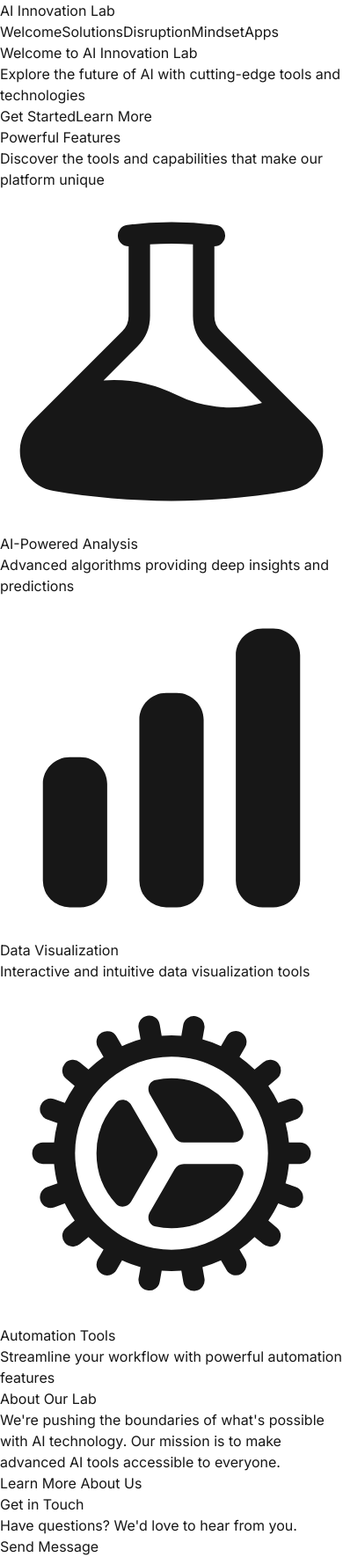
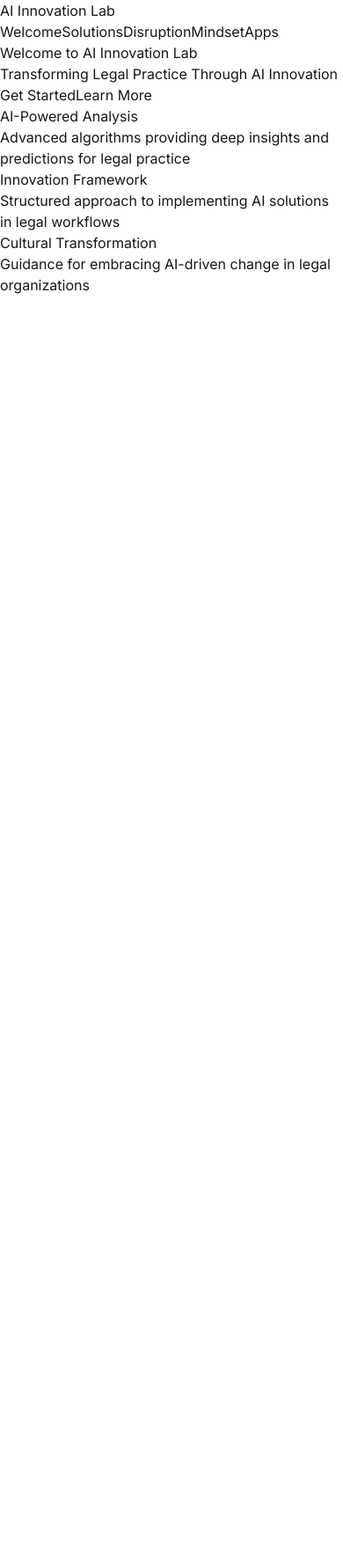
Before and after one commit to TheJohny71/ai-innovation-lab-v2, a Next.js app: page /ai-innovation-lab-v2/ in a window 390 px wide. Shown: the whole page at 88% size. After the commit the page ends 844 px from the top, so only its background shows below. Built offline with nearby package versions, Linux system fonts and the light colour scheme.

Commit message:
Update page.tsx

```diff
--- a/src/app/page.tsx
+++ b/src/app/page.tsx
@@ -1,70 +1,16 @@
 'use client';
-// src/app/page.tsx
-import { Header } from '@/components/shared/Header';
+
+import { BaseLayout } from '@/components/shared/BaseLayout';
 import { Container } from '@/components/shared/Container';
 import { Section, SectionHeader, SectionTitle, SectionDescription } from '@/components/shared/Section';
 import { GradientText } from '@/components/shared/GradientText';
 import { Button } from '@/components/shared/Button';
 import { Card } from '@/components/shared/Card';
 import { motion } from 'framer-motion';
-import {
-  BeakerIcon,
-  ChartBarIcon,
-  CogIcon,
-} from '@heroicons/react/24/solid'; // Changed from outline to solid
 
-// Types for our components
-type ButtonProps = {
-  children: React.ReactNode;
-  variant?: 'default' | 'outline';
-  size?: 'default' | 'lg';
-  className?: string;
-};
-
-type CardProps = {
-  children: React.ReactNode;
-  hover?: boolean;
-  className?: string;
-};
-
-type SectionProps = {
-  children: React.ReactNode;
-  className?: string;
-  id?: string;
-};
-
-// Create a Feature type for our features array
-type Feature = {
-  title: string;
-  description: string;
-  icon: React.ComponentType<React.SVGProps<SVGSVGElement>>;
-};
-
-// Main component
 export default function Home() {
-  // Features array moved inside the component to avoid hoisting issues
-  const features: Feature[] = [
-    {
-      title: "AI-Powered Analysis",
-      description: "Advanced algorithms providing deep insights and predictions",
-      icon: BeakerIcon
-    },
-    {
-      title: "Data Visualization",
-      description: "Interactive and intuitive data visualization tools",
-      icon: ChartBarIcon
-    },
-    {
-      title: "Automation Tools",
-      description: "Streamline your workflow with powerful automation features",
-      icon: CogIcon
-    }
-  ];
-
   return (
-    <main className="min-h-screen">
-      <Header />
-
+    <BaseLayout>
       {/* Hero Section */}
       <Section className="pt-32">
         <Container>
@@ -78,7 +24,7 @@ export default function Home() {
                 Welcome to <GradientText>AI Innovation Lab</GradientText>
               </SectionTitle>
               <SectionDescription>
-                Explore the future of AI with cutting-edge tools and technologies
+                Transforming Legal Practice Through AI Innovation
               </SectionDescription>
               <div className="mt-8 flex justify-center gap-4">
                 <Button size="lg">Get Started</Button>
@@ -89,77 +35,37 @@ export default function Home() {
         </Container>
       </Section>
 
-      {/* Features Section */}
-      <Section id="features">
+      {/* Main Content Section */}
+      <Section>
         <Container>
-          <SectionHeader>
-            <SectionTitle>
-              Powerful <GradientText>Features</GradientText>
-            </SectionTitle>
-            <SectionDescription>
-              Discover the tools and capabilities that make our platform unique
-            </SectionDescription>
-          </SectionHeader>
-
-          <div className="mt-16 grid gap-8 sm:grid-cols-2 lg:grid-cols-3">
-            {features.map((feature, index) => (
-              <motion.div
-                key={feature.title}
-                initial={{ opacity: 0, y: 20 }}
-                animate={{ opacity: 1, y: 0 }}
-                transition={{ delay: index * 0.1 }}
-              >
-                <Card hover className="h-full">
-                  <feature.icon className="h-10 w-10 text-primary" />
-                  <h3 className="mt-4 text-xl font-semibold">{feature.title}</h3>
-                  <p className="mt-2 text-muted-foreground">{feature.description}</p>
-                </Card>
-              </motion.div>
-            ))}
-          </div>
-        </Container>
-      </Section>
-
-      {/* About Section */}
-      <Section id="about" className="bg-muted/50">
-        <Container>
-          <div className="grid gap-12 lg:grid-cols-2 lg:gap-8 items-center">
-            <motion.div
-              initial={{ opacity: 0, x: -20 }}
-              animate={{ opacity: 1, x: 0 }}
-              transition={{ duration: 0.5 }}
-            >
-              <SectionTitle>About Our Lab</SectionTitle>
-              <SectionDescription>
-                We're pushing the boundaries of what's possible with AI technology.
-                Our mission is to make advanced AI tools accessible to everyone.
-              </SectionDescription>
-              <Button className="mt-8">Learn More About Us</Button>
-            </motion.div>
-          </div>
-        </Container>
-      </Section>
-
-      {/* Contact Section */}
-      <Section id="contact">
-        <Container>
-          <SectionHeader>
-            <SectionTitle>
-              Get in <GradientText>Touch</GradientText>
-            </SectionTitle>
-            <SectionDescription>
-              Have questions? We'd love to hear from you.
-            </SectionDescription>
-          </SectionHeader>
-
-          <div className="mt-8 max-w-md mx-auto">
-            <Card className="p-6">
-              {/* Add contact form here */}
-              <Button className="w-full">Send Message</Button>
+          <div className="grid gap-8 md:grid-cols-2 lg:grid-cols-3">
+            <Card hover className="p-6">
+              <h3 className="text-xl font-semibold mb-4">
+                <GradientText>AI-Powered Analysis</GradientText>
+              </h3>
+              <p className="text-gray-400">
+                Advanced algorithms providing deep insights and predictions for legal practice
+              </p>
+            </Card>
+            <Card hover className="p-6">
+              <h3 className="text-xl font-semibold mb-4">
+                <GradientText>Innovation Framework</GradientText>
+              </h3>
+              <p className="text-gray-400">
+                Structured approach to implementing AI solutions in legal workflows
+              </p>
+            </Card>
+            <Card hover className="p-6">
+              <h3 className="text-xl font-semibold mb-4">
+                <GradientText>Cultural Transformation</GradientText>
+              </h3>
+              <p className="text-gray-400">
+                Guidance for embracing AI-driven change in legal organizations
+              </p>
             </Card>
           </div>
         </Container>
       </Section>
-    </main>
+    </BaseLayout>
   );
 }
```
